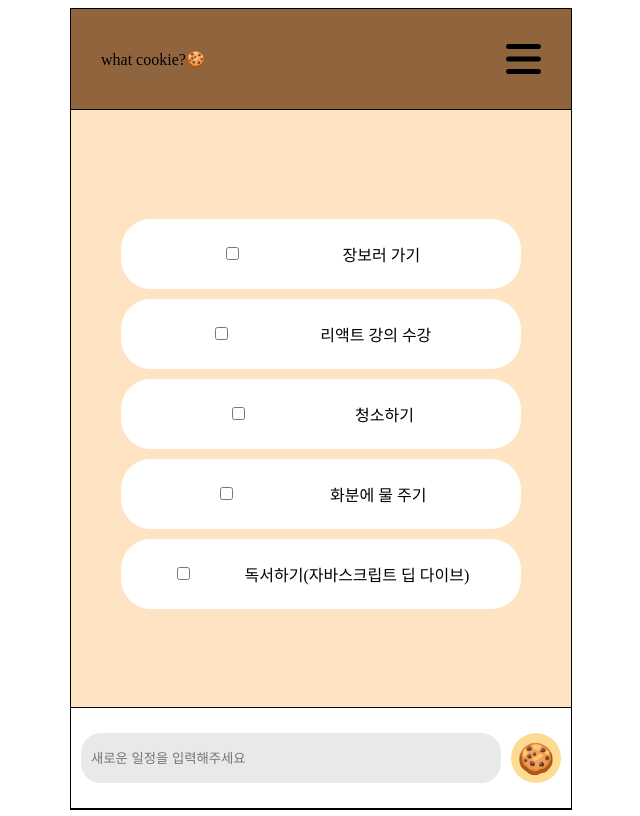
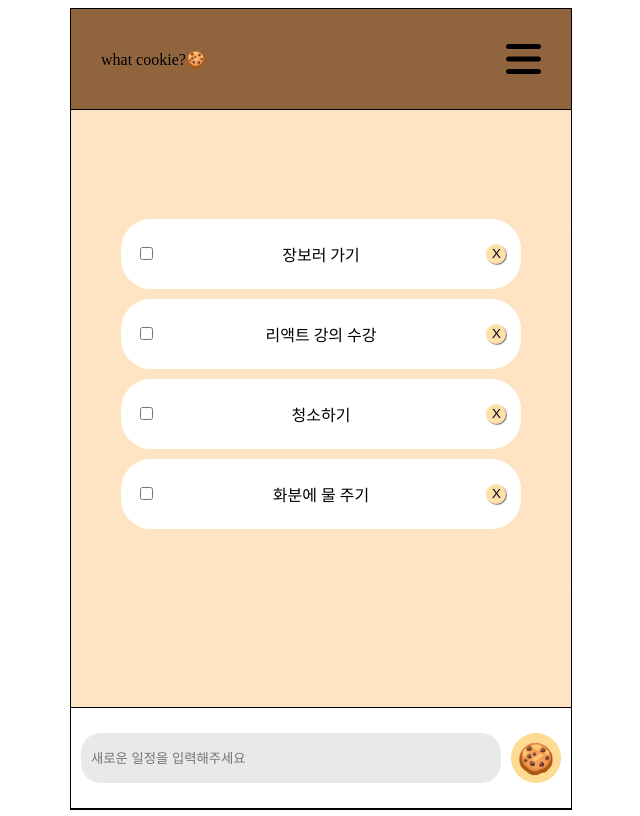
Before and after one commit to ansmeer008/TODO-LIST-APP, a React (Create React App) app: page /todolist in a window 1280 px wide. Shown: the whole page, without its empty margins (319-959 px from the left). Built offline with nearby package versions, Linux system fonts and the light colour scheme.

Commit message:
삭제 버튼 구현

```diff
--- a/src/App.css
+++ b/src/App.css
@@ -1,3 +1,10 @@
+/* hover를 사용할 때는 앞뒤를 붙여주어야 한다
+선택자 관련한 띄어쓰기가 될 수 있기 때문에
+덧붙여서 설명하자면 CSS 문법에서 선택자의 띄어쓰기는 무조건 하위에 소속된 요소를 지칭한다고 보면 되는거라고 이해하면 됨
+예를들어 .item.active는 item과 active 둘 다 클래스인 요소를 선택하지만
+.item .active는 item 클래스 하위의 active 클래스를 가진 요소를 선택한다고 생각해야함
+꺽쇠(>)는 위의 예와 조금 다르게, 딱 자식만(손자나 증손자는 제외됨) 선택하는 문법이라 이해하면 된다~ */
+
 .App {
   text-align: center;
 }
@@ -162,10 +169,18 @@
   margin-top: 10px;
 }
 
+.content-text {
+  width: 300px;
+}
+
+.content-checkbox {
+  accent-color: rgb(255, 238, 0);
+}
+
 #menu-container {
   display: flex;
   flex-direction: column;
-  justify-content: space-evenly;
+  justify-content: space-between;
   align-items: center;
   width: 500px;
   height: 100vh;
@@ -302,3 +317,16 @@
 .cookie-date {
   font-size: 10px;
 }
+
+.content-delete-button {
+  border: none;
+  border-radius: 50%;
+  background-color: #fde0a8;
+  box-shadow: 1px 1px 1px gray;
+  width: 20px;
+  height: 20px;
+}
+
+.content-delete-button:active {
+  box-shadow: none;
+}
--- a/src/App.js
+++ b/src/App.js
@@ -1,4 +1,4 @@
-import React from "react";
+import React, { useState } from "react";
 import "./App.css";
 import TodoListContainer from "./pages/TodoListContainer";
 import Start from "./pages/Start";
@@ -7,15 +7,25 @@
 import Calendar from "./pages/Calendar";
 import Menu from "./pages/Menu";
 import { BrowserRouter as Router, Routes, Route } from "react-router-dom";
+import { getCookieData } from "./static/data";
 
 function App() {
+  const [getCookies, setGetCookies] = useState(getCookieData);
+  const [isAllDone, setIsAllDone] = useState(false);
+
+  //TODO : 여기다가 handleGetCookies 함수 만들어서 TodoContainer에 props로 줘서 변경가능하게
+  //만들어야 함
+
   return (
     <Router>
       <Routes>
         <Route path="/" element={<Start />} />
         <Route path="/menu" element={<Menu />} />
-        <Route path="/todolist" element={<TodoListContainer />} />
-        <Route path="/cookies" element={<Cookies />} />
+        <Route
+          path="/todolist"
+          element={<TodoListContainer setIsAllDone={setIsAllDone} />}
+        />
+        <Route path="/cookies" element={<Cookies getCookies={getCookies} />} />
         <Route path="/information" element={<Information />} />
         <Route path="/calendar" element={<Calendar />} />
       </Routes>
--- a/src/components/InputBox.js
+++ b/src/components/InputBox.js
@@ -4,16 +4,24 @@
 
 export default function InputBox({ contentLists, setContentLists }) {
   const [newContent, setNewContent] = useState("");
+
   const handleChange = (event) => {
     setNewContent(event.target.value);
   };
   const handleClick = () => {
-    return newContent
-      ? setContentLists([
-          ...contentLists,
-          { id: Math.random(), content: newContent },
-        ])
-      : null;
+    if (newContent) {
+      setContentLists([
+        ...contentLists,
+        {
+          id: Math.random(),
+          content: newContent,
+          ischecked: false,
+          date: new Date(),
+        },
+      ]);
+      setNewContent("");
+    }
+    setNewContent("");
   };
 
   return (
@@ -24,6 +32,7 @@
           type="text"
           placeholder="새로운 일정을 입력해주세요"
           onChange={handleChange}
+          value={newContent}
         ></input>
         <button id="input-box-button" onClick={handleClick}>
           🍪
--- a/src/components/TodoContent.js
+++ b/src/components/TodoContent.js
@@ -1,9 +1,53 @@
+//TODO: 체크박스를 아예 새로운 모양으로 바꿔서 기호가 나오도록 만들기
+
 import React from "react";
-export default function TodoContent({ content }) {
+import { useState, useEffect } from "react";
+export default function TodoContent({
+  id,
+  content,
+  contentLists,
+  setContentLists,
+  handleDelete,
+  setCheckedLists,
+  CheckedLists,
+  setIsAllDone,
+}) {
+  const [isChecked, setIsChecked] = useState(false);
+
+  const handleCheckbox = (e) => {
+    if (e.target.checked) {
+      setIsChecked(true);
+      setCheckedLists([...CheckedLists, { id }]);
+    } else {
+      setIsChecked(false);
+      const deleteFromCheckedList = CheckedLists.filter((el) => el.id !== id);
+      setCheckedLists(deleteFromCheckedList);
+    }
+
+    if (CheckedLists.length === contentLists.length) {
+      setIsAllDone(true);
+    } else {
+      setIsAllDone(false);
+    }
+  };
+
   return (
     <div className="content-container">
-      <input type="checkbox"></input>
+      <input
+        className="content-checkbox"
+        type="checkbox"
+        checked={isChecked}
+        onChange={(e) => {
+          handleCheckbox(e);
+        }}
+      ></input>
       <span className="content-text">{content}</span>
+      <button
+        className="content-delete-button"
+        onClick={() => handleDelete(id)}
+      >
+        X
+      </button>
     </div>
   );
 }
--- a/src/pages/Cookies.js
+++ b/src/pages/Cookies.js
@@ -1,10 +1,8 @@
 import React from "react";
 import Nav from "../components/Nav";
 import { useState } from "react";
-import { getCookieData } from "../static/data";
 
-export default function Cookies() {
-  const [getCookies, setGetCookies] = useState(getCookieData);
+export default function Cookies({ getCookies }) {
   return (
     <div id="cookies-container">
       <Nav />
--- a/src/pages/TodoListContainer.js
+++ b/src/pages/TodoListContainer.js
@@ -5,8 +5,23 @@
 import { data } from "../static/data";
 import InputBox from "../components/InputBox";
 
-export default function TodoListContainer() {
+export default function TodoListContainer({ setIsAllDone }) {
+  //콘텐츠(할일)리스트 상태
   const [contentLists, setContentLists] = useState(data);
+  //체크된(완료된)할일들 상태이자 할일이 모두 완료되었는지 체크하는 상태
+
+  const [CheckedLists, setCheckedLists] = useState([]);
+
+  //TODO: checkedLists의 length와 contentLIsts의 length가 동일한지 확인하기
+  //만약 동일하다면 data의 getCookiedata에 새로운 랜덤 쿠기와 날짜 데이터를 push하고
+  // Cookies 페이지에 새로운 쿠키 생성.
+
+  //checkedLists 통해서 나중에 달성률 보여주는 로딩바 구현할 때 사용도 가능할듯.
+
+  const handleDelete = (id) => {
+    const deletedLists = contentLists.filter((el) => el.id !== id);
+    setContentLists(deletedLists);
+  };
 
   return (
     <div id="todo-list-container">
@@ -14,7 +29,16 @@
       <div id="todo-list-body">
         <div id="todo-list-box">
           {contentLists.map((el) => {
-            return <TodoContent key={el.id} content={el.content} />;
+            return (
+              <TodoContent
+                key={el.id}
+                id={el.id}
+                content={el.content}
+                handleDelete={handleDelete}
+                setCheckedLists={setCheckedLists}
+                CheckedLists={CheckedLists}
+              />
+            );
           })}
         </div>
       </div>
--- a/src/static/data.js
+++ b/src/static/data.js
@@ -2,30 +2,22 @@
   {
     id: 1,
     content: "장보러 가기",
+    date: new Date(),
   },
   {
     id: 2,
     content: "리액트 강의 수강",
+    date: new Date(),
   },
   {
     id: 3,
     content: "청소하기",
+    date: new Date(),
   },
   {
     id: 4,
     content: "화분에 물 주기",
-  },
-  {
-    id: 5,
-    content: "독서하기(자바스크립트 딥 다이브)",
-  },
-  {
-    id: 6,
-    content: "까치 사료 주문",
-  },
-  {
-    id: 7,
-    content: "보라카이 여행 계획 짜기",
+    date: new Date(),
   },
 ];
 
```
